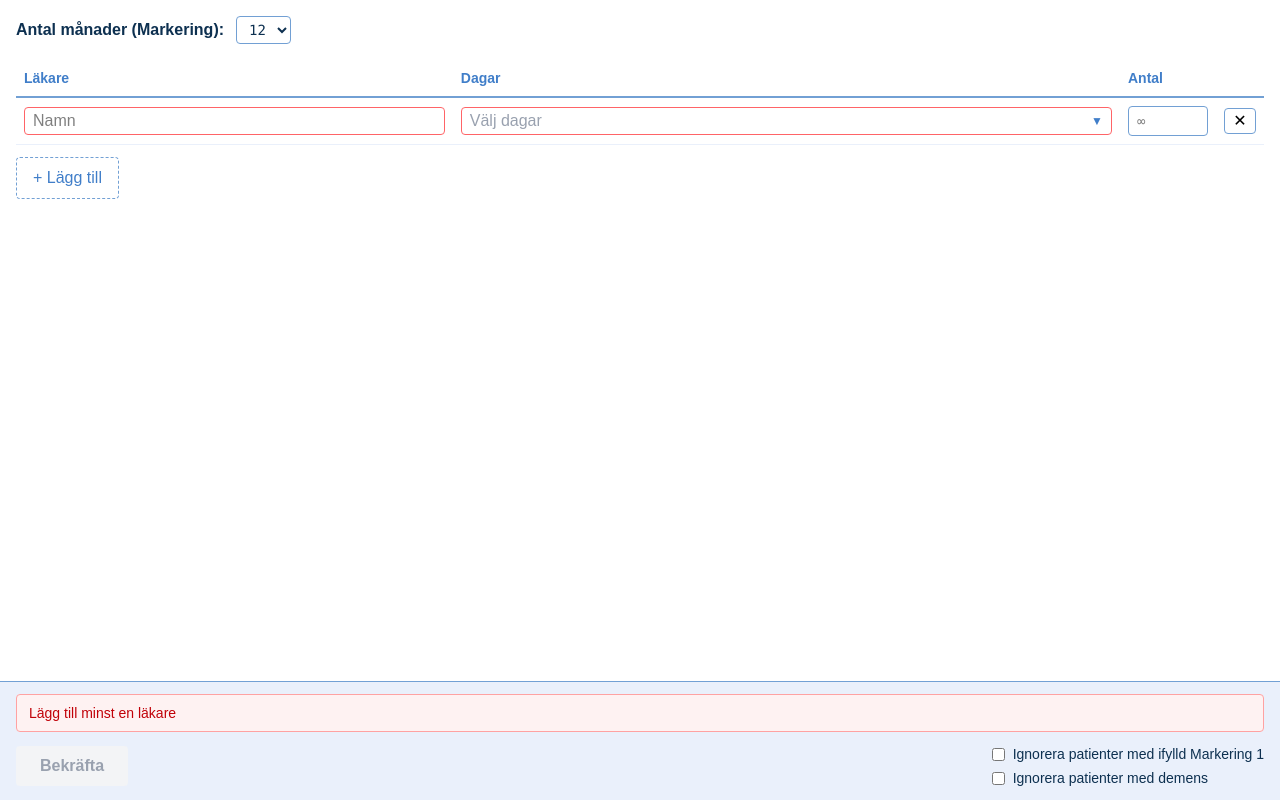
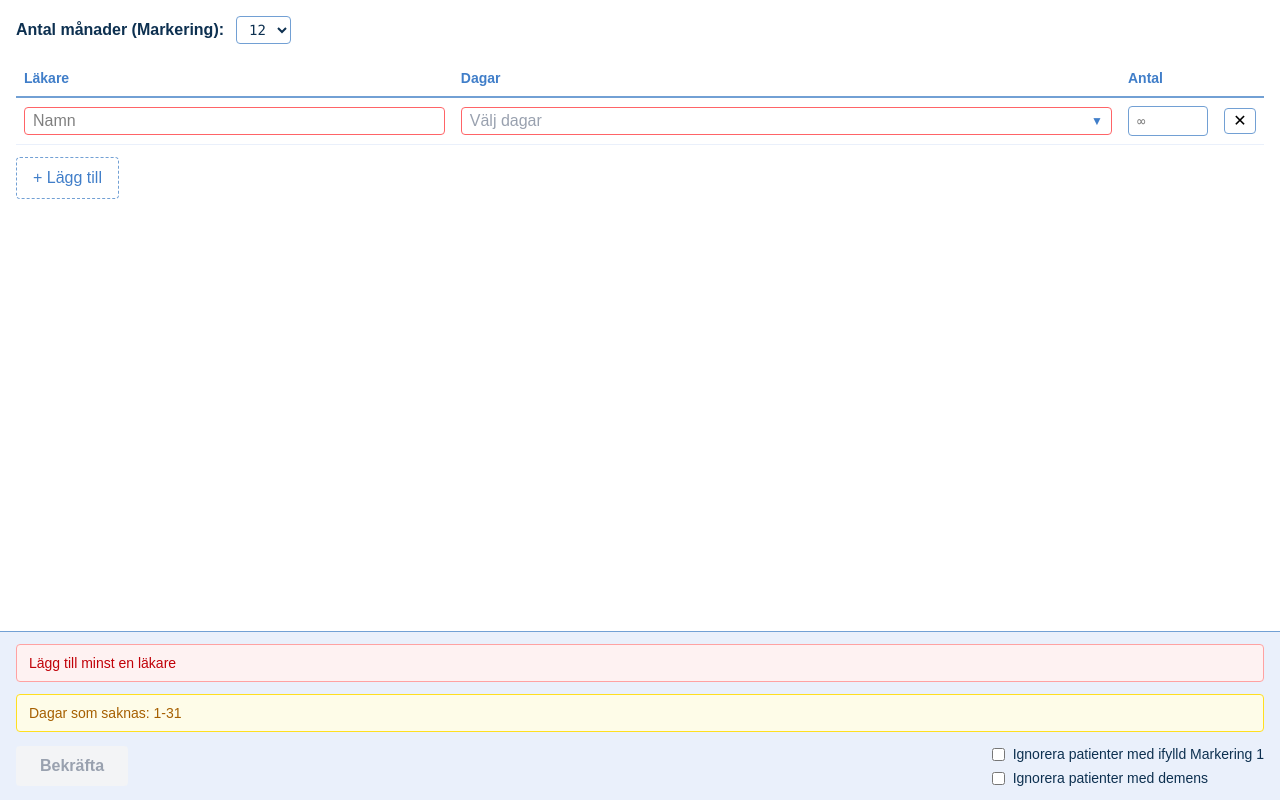
Before and after one commit to TAULO/Work-Alfa-eCare, a plain HTML site: page Capio/index.html in a window 1280 px wide. Drawn offline with nearby package versions, Linux system fonts and the light colour scheme.

Commit message:
add missing days

```diff
--- a/Capio/index.html
+++ b/Capio/index.html
@@ -109,8 +109,13 @@
         </div>
 
         <div v-if="allIntervals.length > 0"
+            class="mb-3 rounded border border-green-300 bg-green-50 px-3 py-2 text-sm text-green-700">
+            Tilldelade dagar: {{ intervalString(allIntervals) }}
+        </div>
+
+        <div v-if="missingDays.length > 0"
             class="mb-3 rounded border border-yellow-300 bg-yellow-50 px-3 py-2 text-sm text-yellow-700">
-            Dagar som saknas: {{ intervalString(allIntervals) }}
+            Dagar som saknas: {{ intervalString(missingDays) }}
         </div>
 
         <div class="flex items-center justify-between gap-4">
@@ -190,6 +195,13 @@
             }));
 
             const allIntervals = computed(() => rows.value.flatMap(r => r.intervals));
+
+            const missingDays = computed(() => {
+                const used = new Set(allIntervals.value);
+                return days.value
+                    .map(d => d.day)
+                    .filter(d => !used.has(d));
+            });
 
             const rowRules = (row) => {
                 const raw = String(row.maxPatients ?? '').trim();
@@ -353,6 +365,7 @@
                 errorMsg,
                 openRow,
                 allIntervals,
+                missingDays,
                 hoverDay,
                 addRow,
                 removeRow,
```
Also changed, not shown: Capio/cuesta-index.html (+14 -1 lines).
